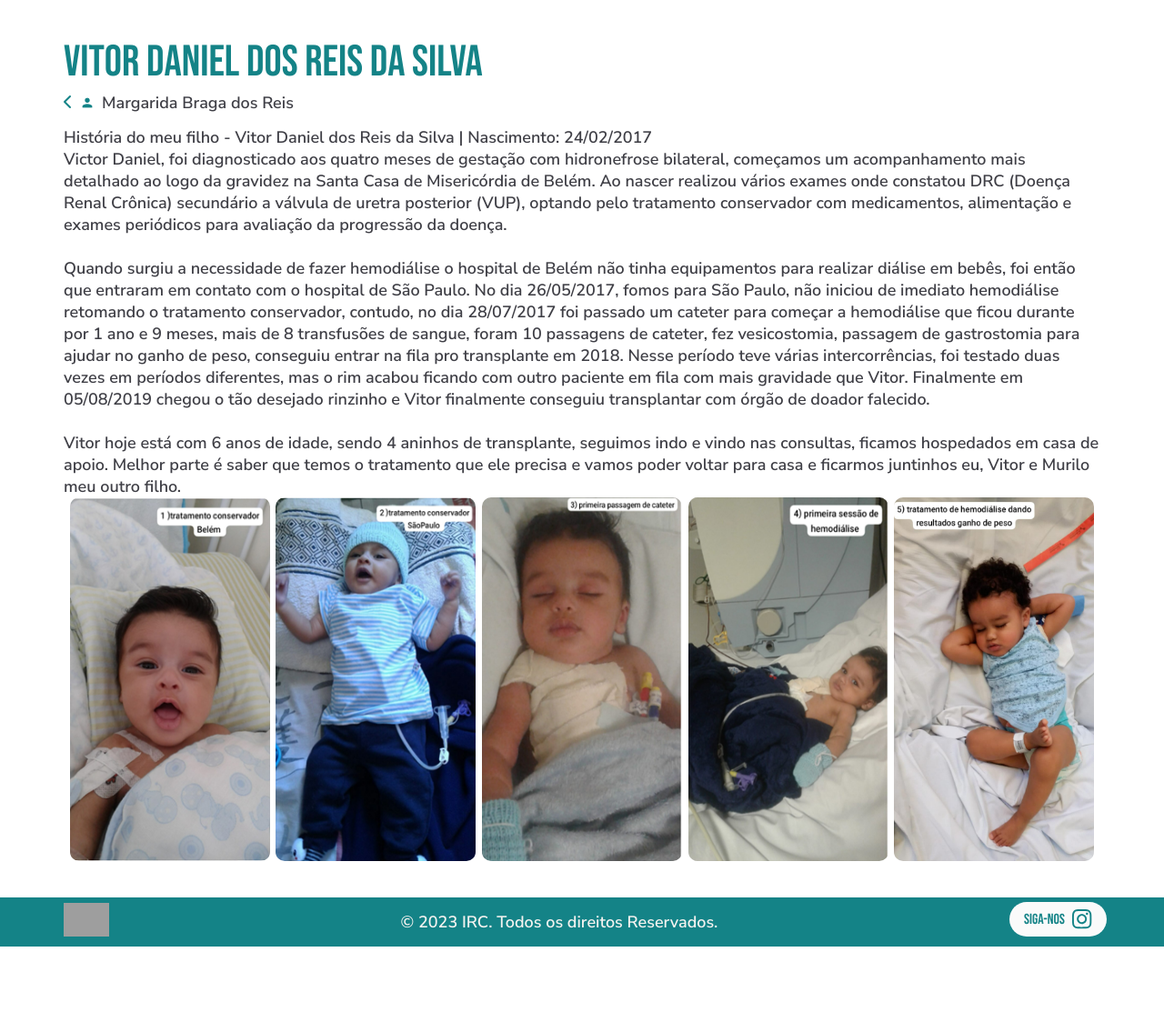
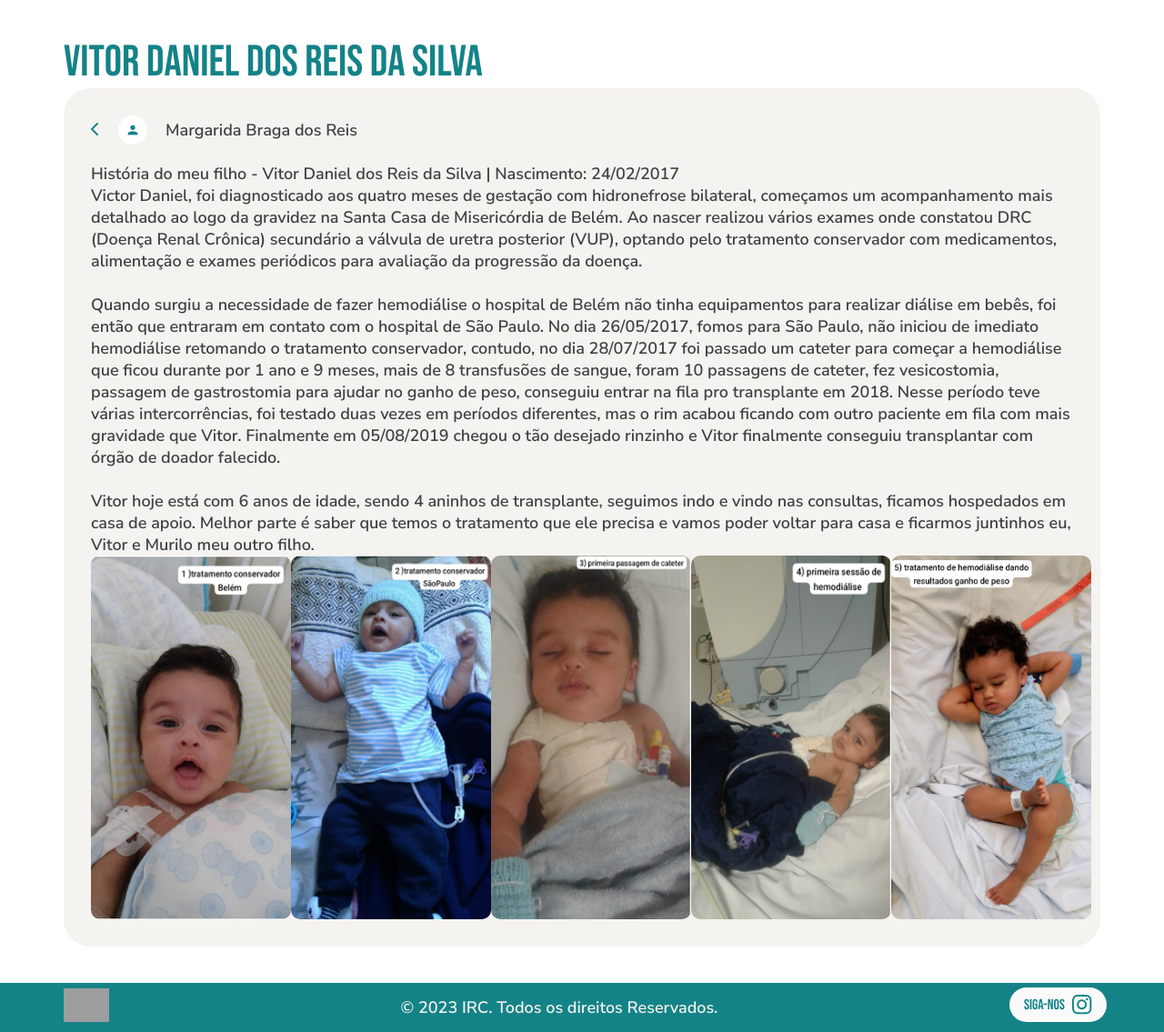
Before and after one commit to Sync-FATEC/API-NEFRO, a Flask app: page /historia in a window 1280 px wide. Shown: the part 77-1212 px from the top of the page at 91% size. Before the commit the page ends 1118 px from the top, so only its background shows below. Run offline with Flask 3, Linux system fonts and the light colour scheme; some libraries are stand-ins or nearby versions; grey boxes are pictures that could not be loaded.

Commit message:
arrumei o fundo da página comunidade

```diff
--- a/src/static/css/blog.css
+++ b/src/static/css/blog.css
@@ -9,7 +9,7 @@ main{
 .comunidade{
     padding: 20px;
     align-items: center;
-    background: var(--cor-fonte-branca);
+    background-color: var(--cor-fundo-branco);
     border-radius: 32px;
     display: flex;
     justify-content: space-between;
@@ -23,12 +23,13 @@ main{
     font-weight: 600;
     display: flex;
     flex-direction: column;
-    gap: 10px;
+    gap: 20px;
 }
 
 .text1-comunidade {
     display: flex;
     align-items: center;
+    gap: 20px;
 }
 
 i {
@@ -45,3 +46,8 @@ i {
     height: 400px;
     border-radius: 10px;
 }
+.historia{
+    padding: 30px;
+    border-radius: 30px;
+    background-color: var(--cor-fundo-branco);
+}
```
